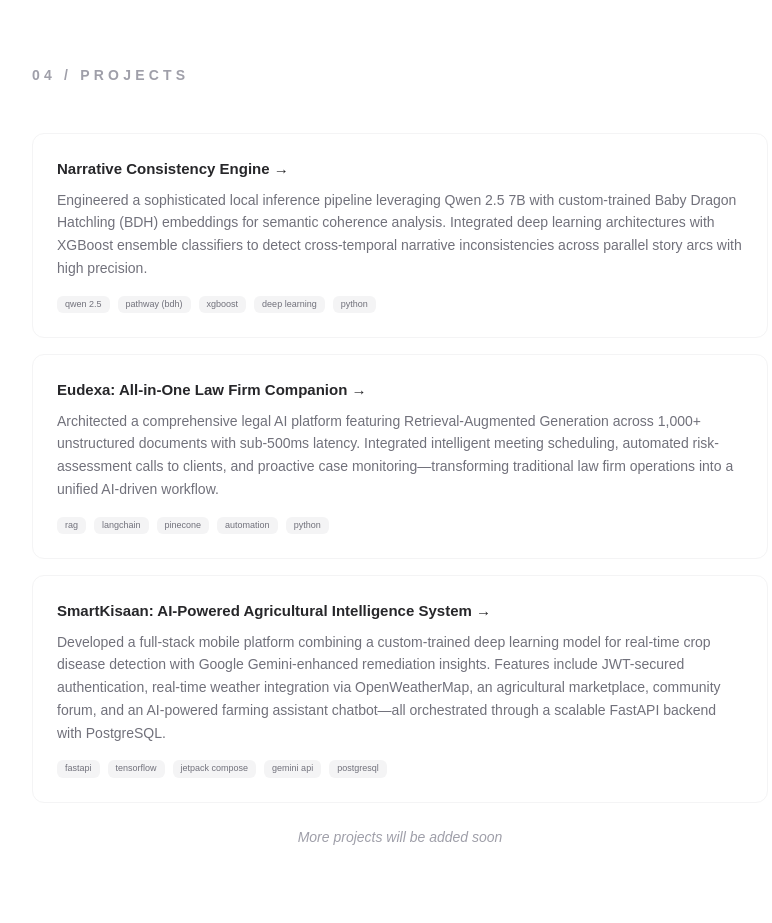
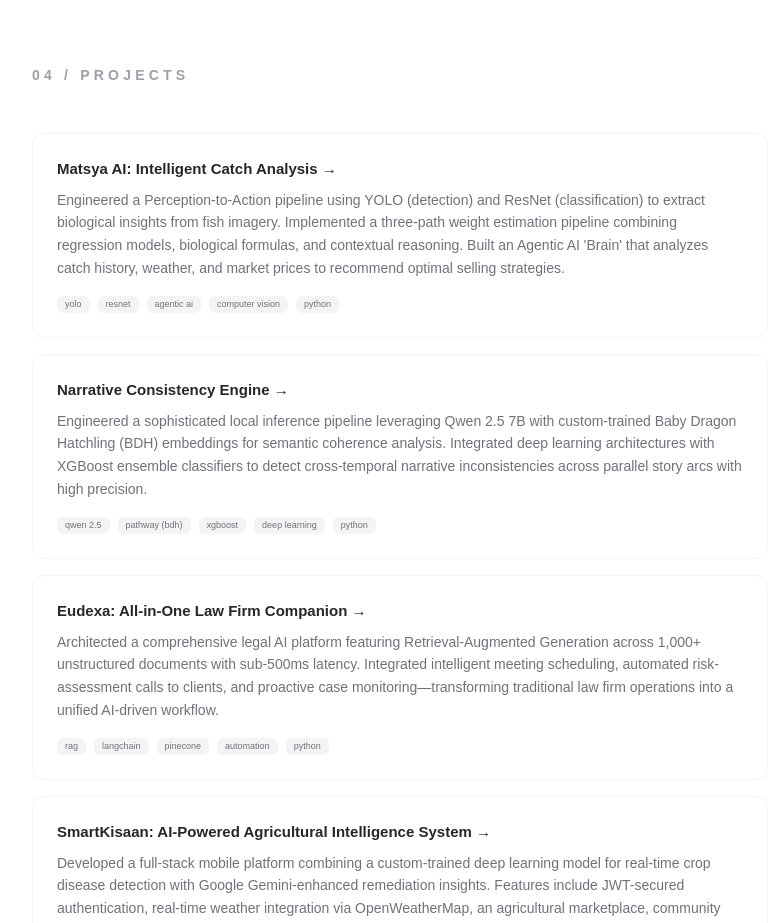
Before and after one commit to SaqlainSQX/portfolio, a Next.js app: page / in a window 1280 px wide. Shown: the part 1540-2463 px from the top of the page, without its empty margins (368-1140 px from the left). Built offline with nearby package versions, Linux system fonts and the light colour scheme.

Commit message:
Add Matsya AI project

```diff
--- a/app/page.tsx
+++ b/app/page.tsx
@@ -79,6 +79,12 @@ export default function Home() {
             <h2 className="text-sm font-bold text-zinc-400 uppercase tracking-[0.3em] mb-12">04 / Projects</h2>
             <div className="flex flex-col gap-4">
               <ProjectCard
+                title="Matsya AI: Intelligent Catch Analysis"
+                tags={["YOLO", "ResNet", "Agentic AI", "Computer Vision", "Python"]}
+                description="Engineered a Perception-to-Action pipeline using YOLO (detection) and ResNet (classification) to extract biological insights from fish imagery. Implemented a three-path weight estimation pipeline combining regression models, biological formulas, and contextual reasoning. Built an Agentic AI 'Brain' that analyzes catch history, weather, and market prices to recommend optimal selling strategies."
+                link="https://github.com/sahsudhanshu/ai-for-bharat"
+              />
+              <ProjectCard
                 title="Narrative Consistency Engine"
                 tags={["Qwen 2.5", "Pathway (BDH)", "XGBoost", "Deep Learning", "Python"]}
                 description="Engineered a sophisticated local inference pipeline leveraging Qwen 2.5 7B with custom-trained Baby Dragon Hatchling (BDH) embeddings for semantic coherence analysis. Integrated deep learning architectures with XGBoost ensemble classifiers to detect cross-temporal narrative inconsistencies across parallel story arcs with high precision."
```
